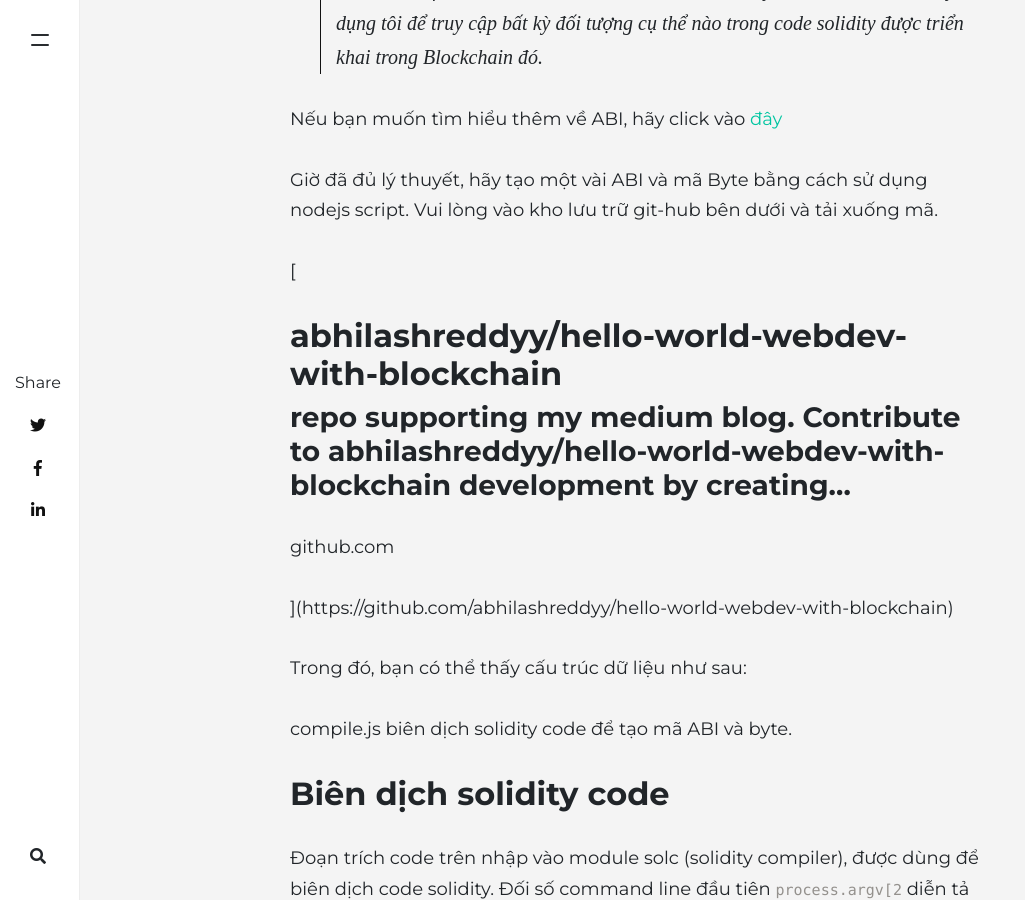
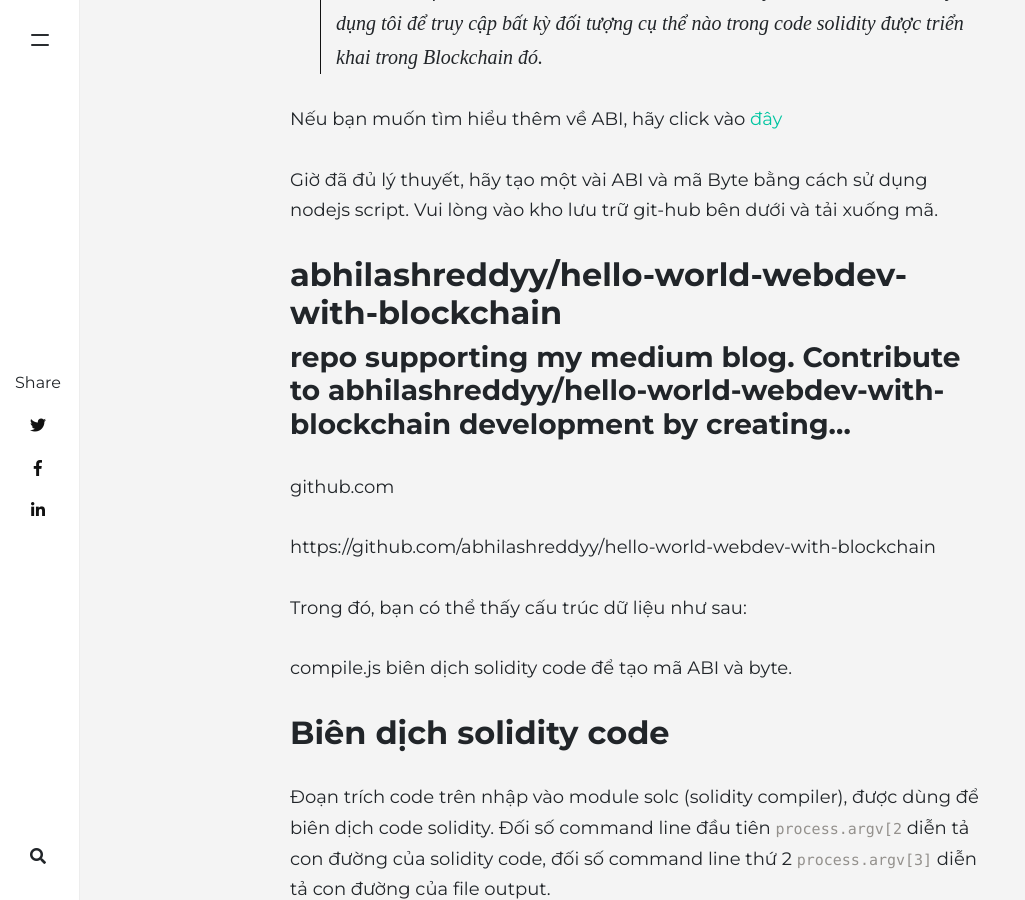
Before and after one commit to vietnamcrypto/vietnamcrypto.github.io, a Jekyll site: the page built from _posts/2021-03-28-blockchain-va-web-development.md, in a window 1280 px wide and 900 px high, scrolled down 4181 px. Shown: the whole window, without its empty margins (0-1025 px from the left). Built offline with Jekyll 4.4.1, drawn with Linux system fonts in a browser that asks for light colours; nearby versions of some CDN libraries; comment, search, counter and statistics services are not loaded.

Commit message:
fix image

```diff
--- a/_posts/2021-03-28-blockchain-va-web-development.md
+++ b/_posts/2021-03-28-blockchain-va-web-development.md
@@ -62,7 +62,7 @@
 
 Giờ đã đủ lý thuyết, hãy tạo một vài ABI và mã Byte bằng cách sử dụng nodejs script. Vui lòng vào kho lưu trữ git-hub bên dưới và tải xuống mã.
 
-[
+
 
 abhilashreddyy/hello-world-webdev-with-blockchain
 -------------------------------------------------
@@ -71,7 +71,7 @@
 
 github.com
 
-](https://github.com/abhilashreddyy/hello-world-webdev-with-blockchain)
+https://github.com/abhilashreddyy/hello-world-webdev-with-blockchain
 
 Trong đó, bạn có thể thấy cấu trúc dữ liệu như sau:
 
```
